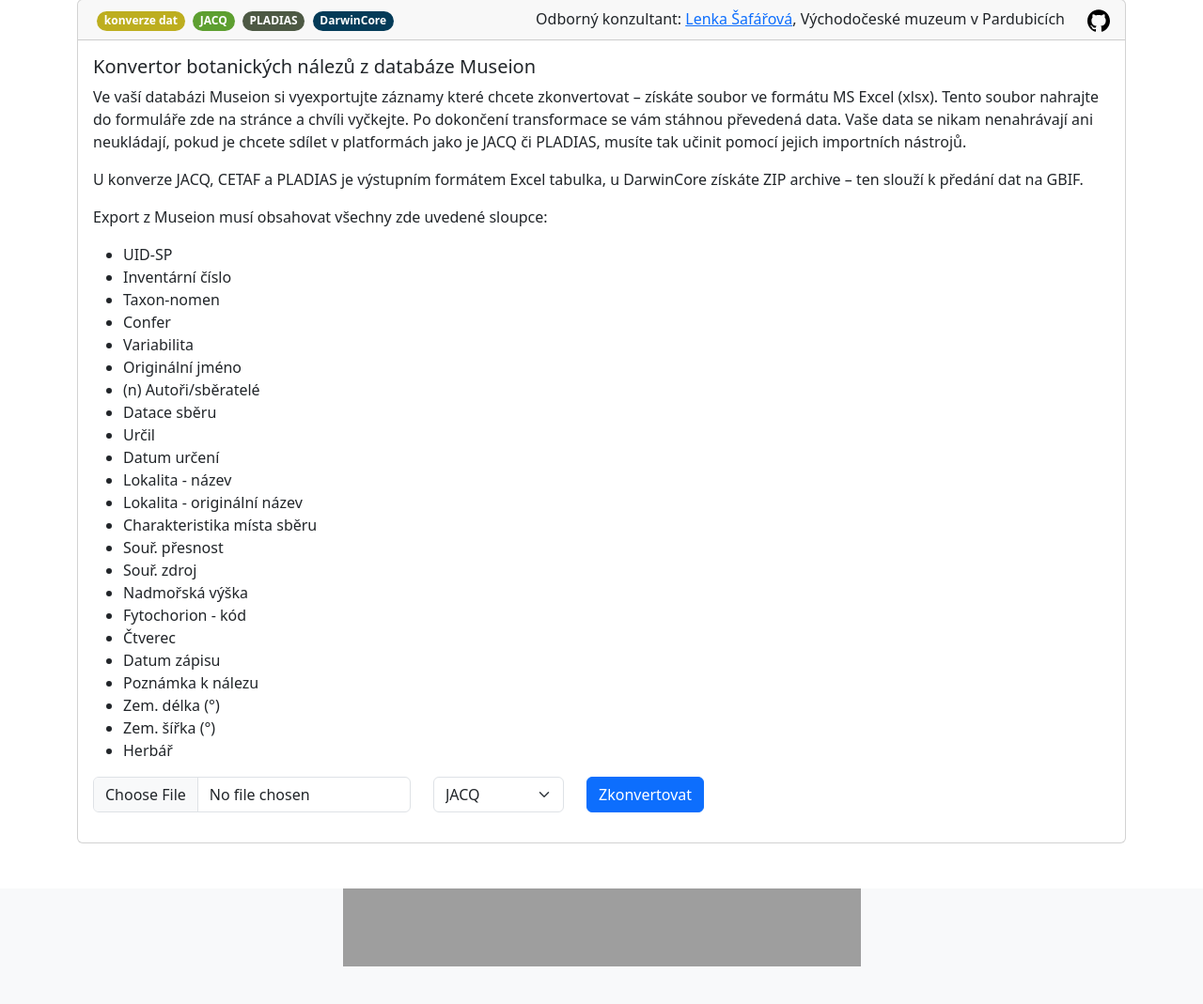
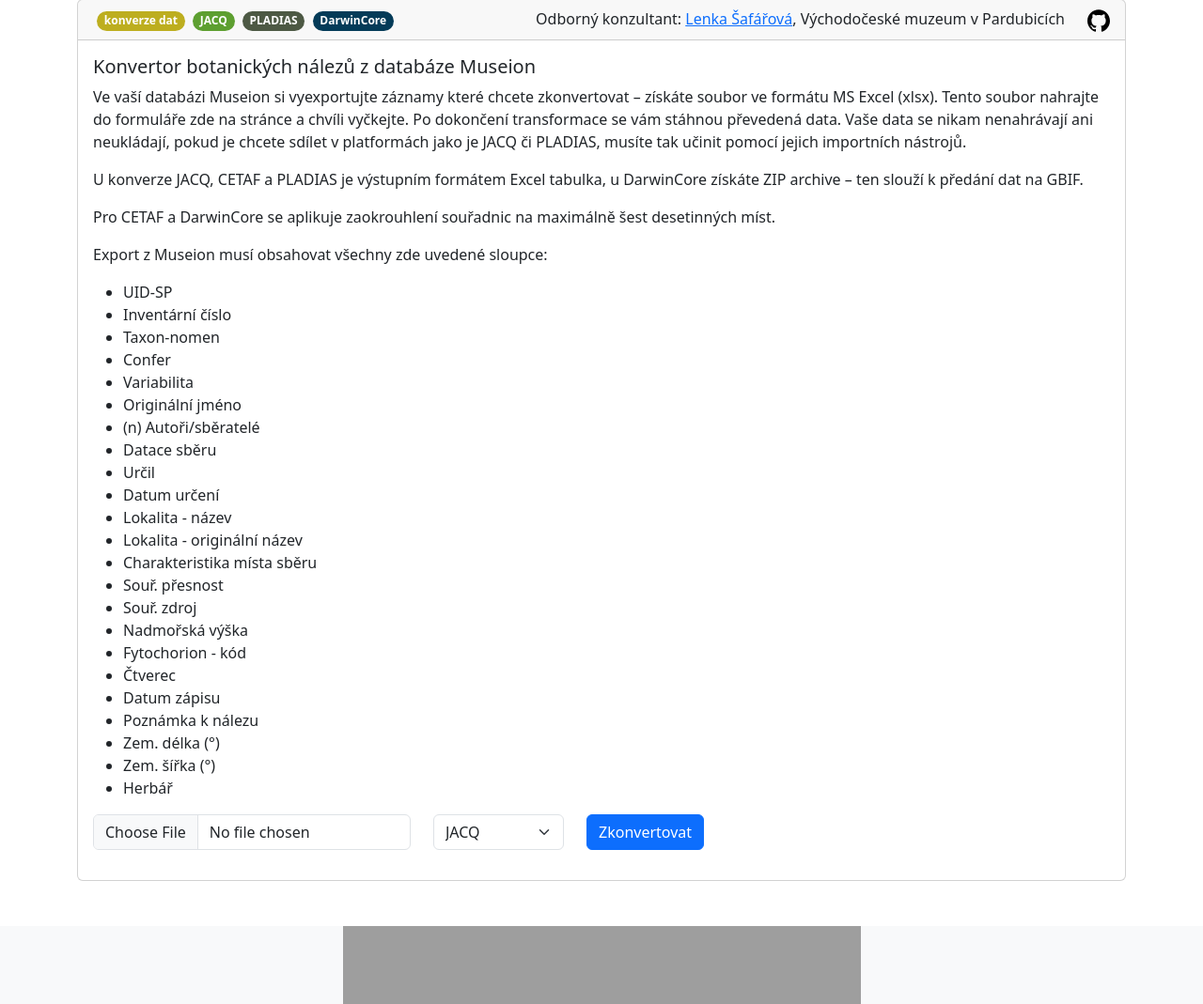
Before and after one commit to biodiversity-cz/tools.biodiversity.cz, a Flask app: page /herbarium/museionConvertor in a window 1280 px wide. Shown: the part 396-1465 px from the top of the page at 94% size. Before the commit the page ends 1425 px from the top, so only its background shows below. Run offline with Flask 3, Linux system fonts and the light colour scheme; style sheets or scripts are compiled from the project's sources; some libraries are stand-ins or nearby versions; grey boxes are pictures that could not be loaded.

Commit message:
include latLon rounding in museion->CETAF

```diff
--- a/htdocs/templates/herbarium/museionConvertor.html
+++ b/htdocs/templates/herbarium/museionConvertor.html
@@ -35,6 +35,7 @@
                 platformách jako je JACQ či PLADIAS, musíte tak učinit pomocí jejich importních nástrojů.</p>
             <p>U konverze JACQ, CETAF a PLADIAS je výstupním formátem Excel tabulka, u DarwinCore získáte ZIP archive – ten
                 slouží k předání dat na GBIF.</p>
+            <p>Pro CETAF a DarwinCore se aplikuje zaokrouhlení souřadnic na maximálně šest desetinných míst.</p>
             <p>Export z Museion musí obsahovat všechny zde uvedené sloupce:</p>
             <ul>
                 <li>UID-SP</li>
```
Also changed, not shown: 1 other file.
